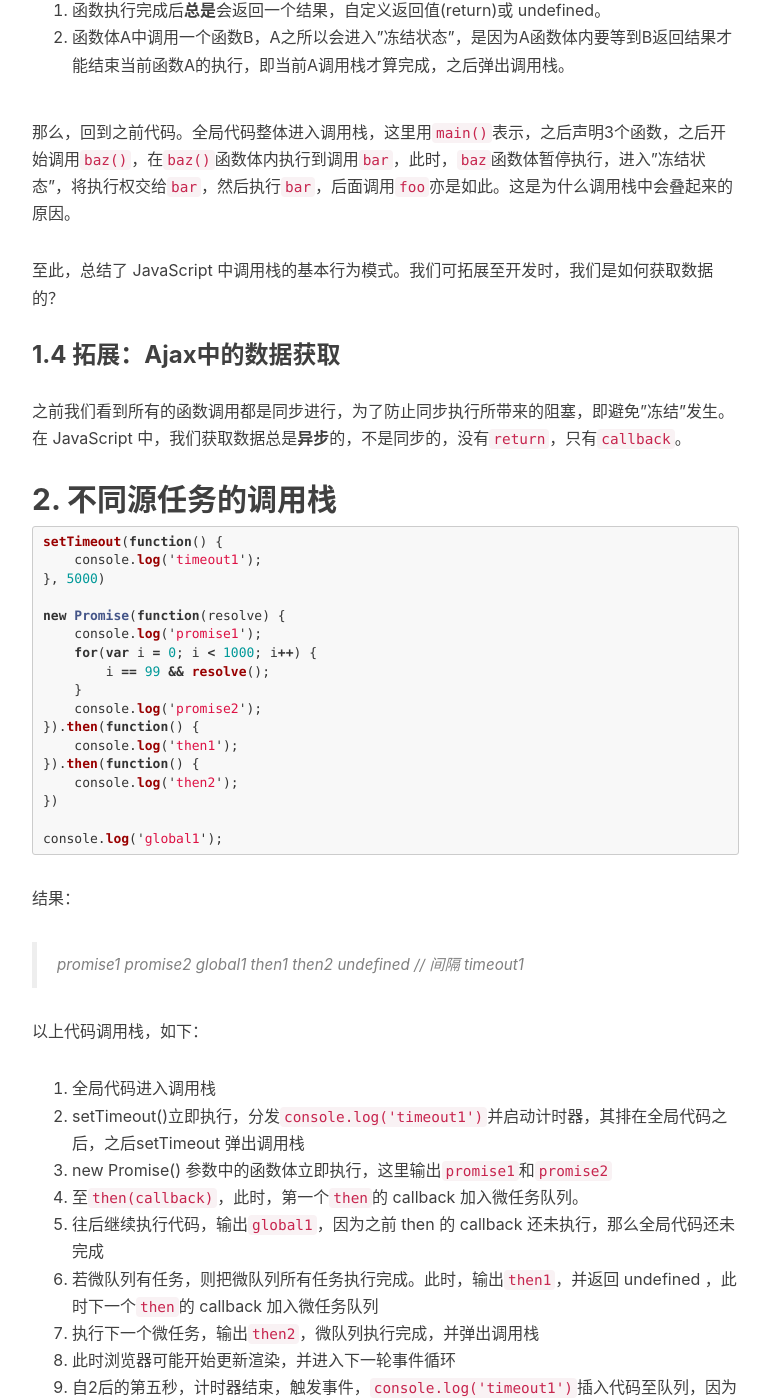
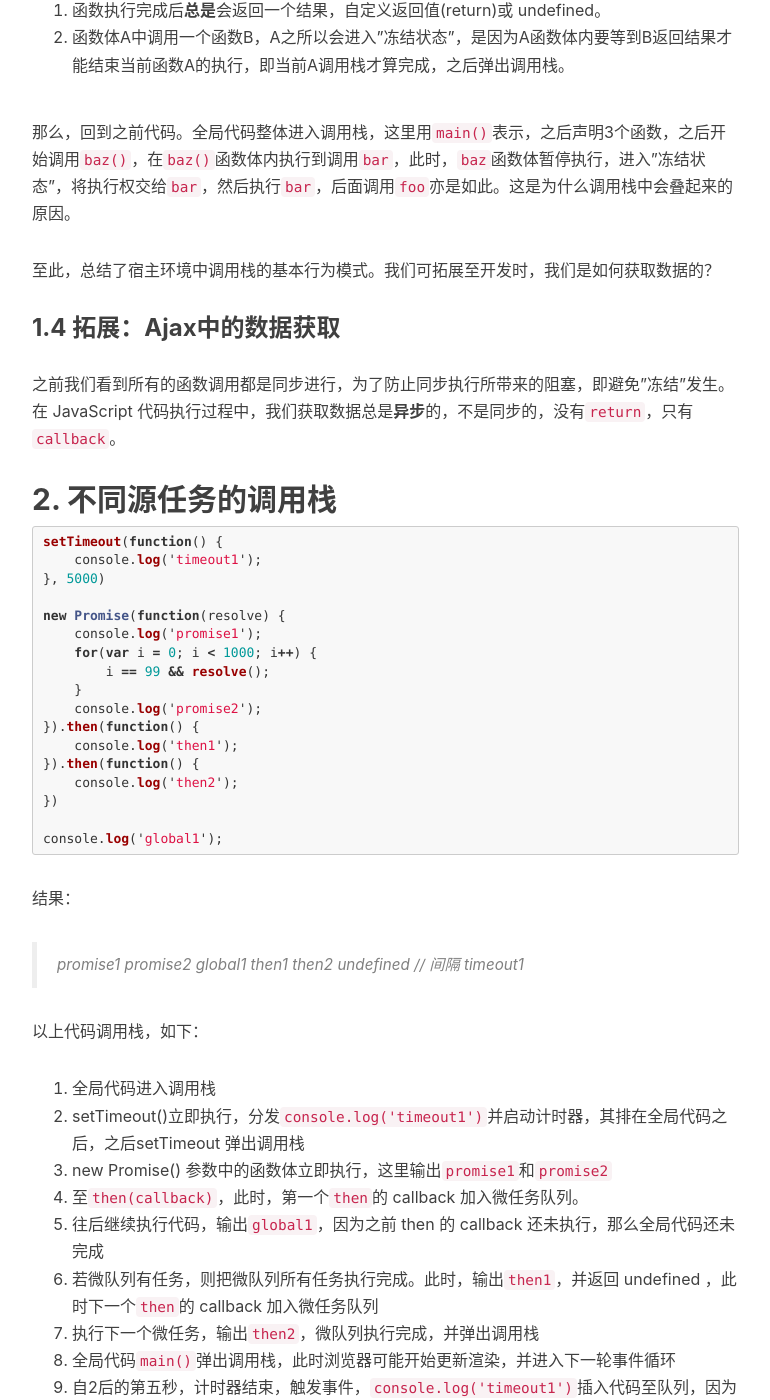
Before and after one commit to lbwa/lbwa.github.io, a Jekyll site: the page built from _posts/2018-3-8-event-loop.md, in a window 1280 px wide and 1400 px high, scrolled down 3759 px. Shown: the whole window, without its empty margins (233-1003 px from the left). Built offline with Jekyll 4.4.1, drawn with Linux system fonts in a browser that asks for light colours; nearby versions of some CDN libraries; comment, search, counter and statistics services are not loaded; some of the changed text lies outside the part shown.

Commit message:
更新 - 修改措辞

```diff
--- a/_posts/2018-3-8-event-loop.md
+++ b/_posts/2018-3-8-event-loop.md
@@ -98,11 +98,11 @@ VM12839:2 Uncaught Error: Oops!
 
 那么，回到之前代码。全局代码整体进入调用栈，这里用`main()`表示，之后声明3个函数，之后开始调用`baz()`，在`baz()`函数体内执行到调用`bar`，此时，`baz`函数体暂停执行，进入"冻结状态"，将执行权交给`bar`，然后执行`bar`，后面调用`foo`亦是如此。这是为什么调用栈中会叠起来的原因。
 
-至此，总结了 JavaScript 中调用栈的基本行为模式。我们可拓展至开发时，我们是如何获取数据的？
+至此，总结了宿主环境中调用栈的基本行为模式。我们可拓展至开发时，我们是如何获取数据的？
 
 ### 1.4 拓展：Ajax中的数据获取
 
-之前我们看到所有的函数调用都是同步进行，为了防止同步执行所带来的阻塞，即避免"冻结"发生。在 JavaScript 中，我们获取数据总是**异步**的，不是同步的，没有`return`，只有`callback`。
+之前我们看到所有的函数调用都是同步进行，为了防止同步执行所带来的阻塞，即避免"冻结"发生。在 JavaScript 代码执行过程中，我们获取数据总是**异步**的，不是同步的，没有`return`，只有`callback`。
 
 ## 2. 不同源任务的调用栈
 
@@ -144,9 +144,8 @@ console.log('global1');
 1. 往后继续执行代码，输出`global1`，因为之前 then 的 callback 还未执行，那么全局代码还未完成
 1. 若微队列有任务，则把微队列所有任务执行完成。此时，输出`then1`，并返回 undefined ，此时下一个`then`的 callback 加入微任务队列
 1. 执行下一个微任务，输出`then2`，微队列执行完成，并弹出调用栈
-1. 此时浏览器可能开始更新渲染，并进入下一轮事件循环
+1. 全局代码`main()`弹出调用栈，此时浏览器可能开始更新渲染，并进入下一轮事件循环
 1. 自2后的第五秒，计时器结束，触发事件，`console.log('timeout1')`插入代码至队列，因为此时宏任务队列为空，那么它排在队列第一位，之后进入调用栈执行代码，执行完成后弹出作用栈。
-1. 代码执行完成，弹出调用栈，所有代码执行完成
 
 注：以上代码中，当 Promise 实例链式调用两个 callback 时，开始**只有**第一个 callback 进入微任务队列，待第一个 callback 执行完成后，才将第二个 callback 加入微任务队列。[参考][blog0]
 
```
